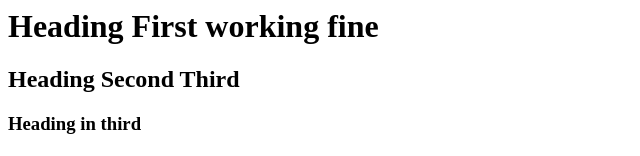
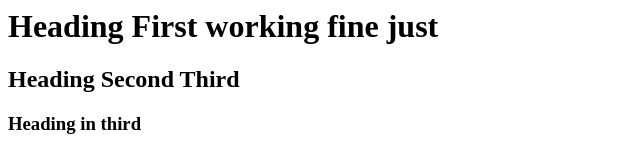
Before and after one commit to fahadsaleemfd/testVSCode, a plain HTML site: page index.html in a window 1280 px wide. Shown: the top 156 px of the page, without its empty margins (0-640 px from the left). Drawn offline with Linux system fonts and the light colour scheme.

Commit message:
change in dev branch file

```diff
--- a/index.html
+++ b/index.html
@@ -1,7 +1,7 @@
 <html>
     <head></head>
     <body>
-        <h1>Heading First working fine</h1>
+        <h1>Heading First working fine just</h1>
 
         <h2>Heading Second Third</h2>
         <h3>Heading in third</h3>
```
